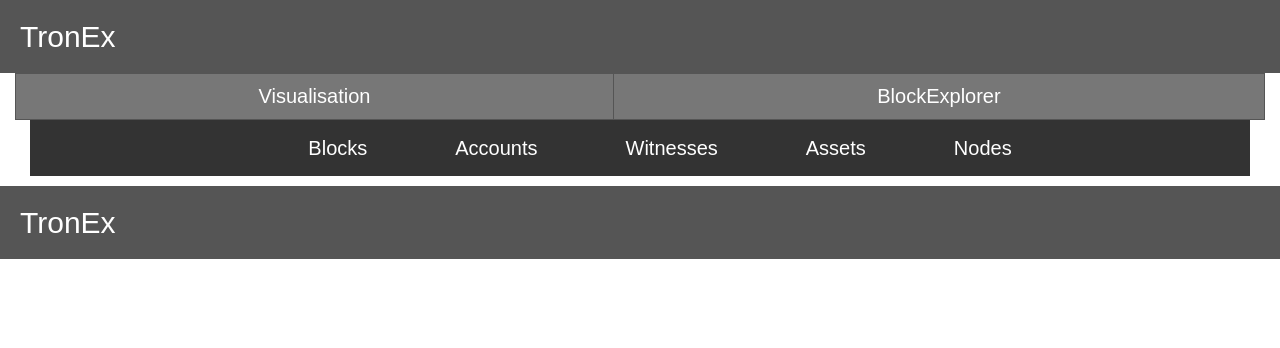
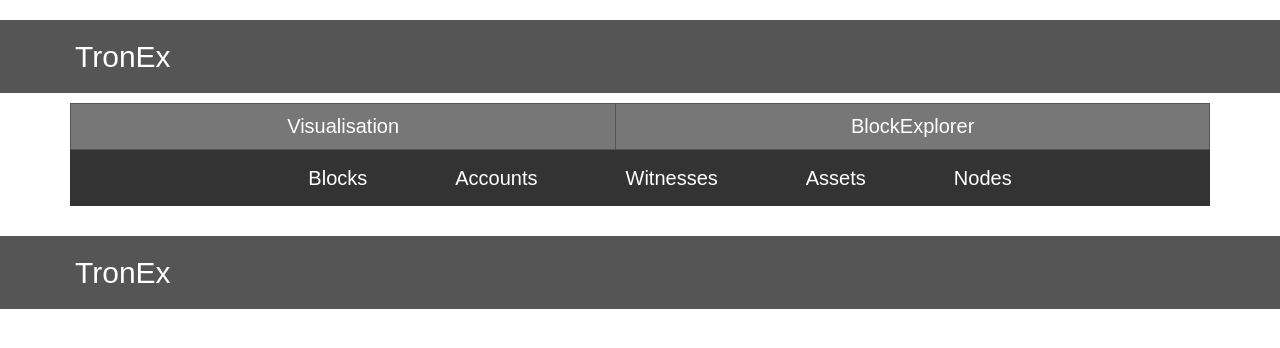
Before and after one commit to CaelRowley/TronEx, a React app: page /blockchainexplorer in a window 1280 px wide. Built offline with nearby package versions, Linux system fonts and the light colour scheme.

Commit message:
fix caels bugs

```diff
--- a/src/components/BlockExplorer/index.js
+++ b/src/components/BlockExplorer/index.js
@@ -73,7 +73,7 @@ class BlockExplorer extends Component {
     return (
           <Router>
             <div>
-              <div className="container">
+              <div className="Othercontainer">
 
                   <ul>
                       <li><Link onClick={this.toggleBlocksClass} className={this.state.blocksSelected ? 'navLink': 'navLinkSelected'} to="/blockchainexplorer/block">Blocks</Link></li>
--- a/src/components/BlockExplorer/style.css
+++ b/src/components/BlockExplorer/style.css
@@ -8,7 +8,7 @@
     overflow:scroll;
 }
 
-.container {
+.Othercontainer {
   width: 100%;
   margin: 0 auto;
 }
```
